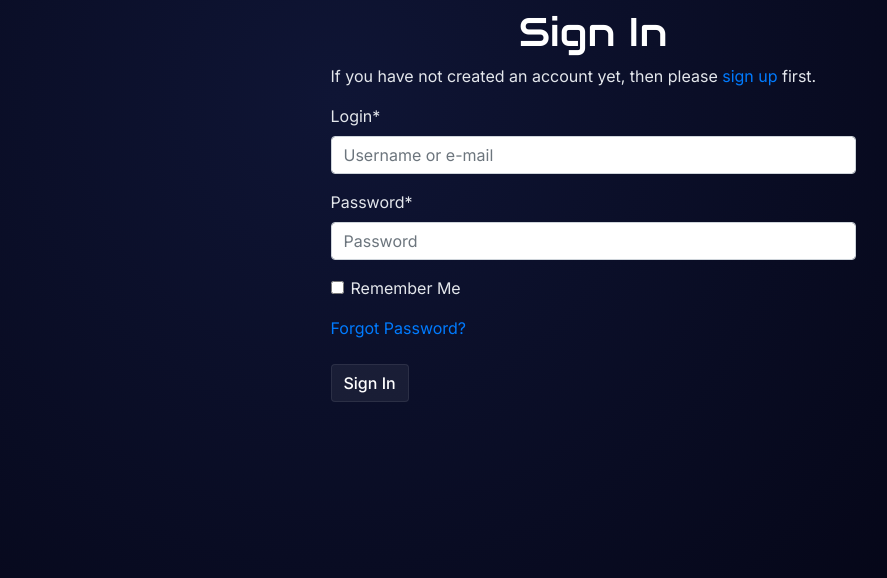
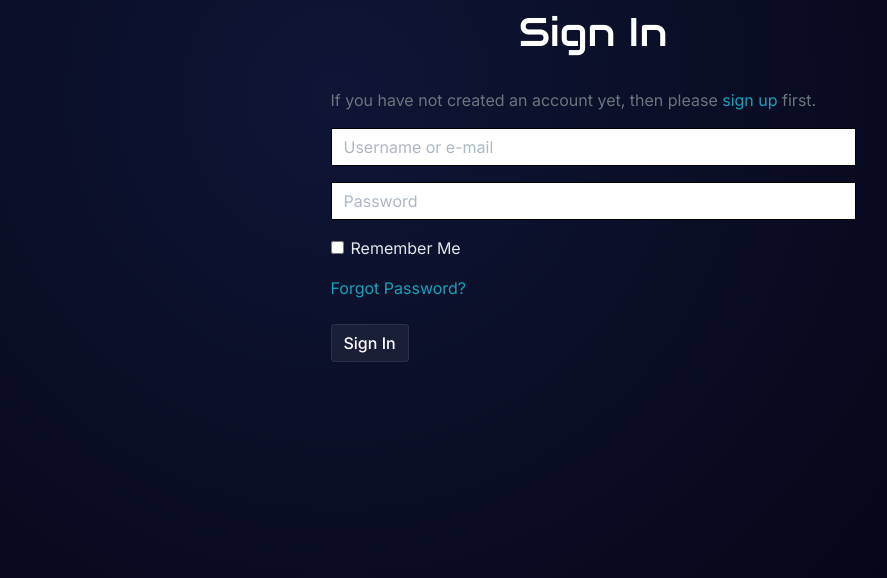
Before and after one commit to john-lohoba/Milestone-Project-4, a Django app: page /accounts/login/?next=/dashboard/backtests/ in a window 1280 px wide. Shown: the part 62-640 px from the top of the page, without its empty margins (47-934 px from the left). Run offline with Django 4.2, Linux system fonts and the light colour scheme; some libraries are stand-ins or nearby versions.

Commit message:
Style login forms

```diff
--- a/dashboard/templates/dashboard/backtest_detail.html
+++ b/dashboard/templates/dashboard/backtest_detail.html
@@ -8,7 +8,7 @@
 <div class="container">
     <div class="row">
         <div class="col">
-            <h1 class="dashboard-title">Backtest Result #{{ run.id }}</h1>
+            <h1 class="dashboard-title">Backtest Result</h1>
         </div>
     </div>
 </div>
--- a/static/css/base.css
+++ b/static/css/base.css
@@ -155,3 +155,53 @@ footer p{
   background-color: rgba(34, 211, 238, 0.15);
   color: #ffffff;
 }
+
+/* Custom Forms */
+
+.allauth-form-inner-content p {
+  margin-top: 1.5rem;
+  /* mt-4 */
+  color: #6c757d;
+}
+
+.allauth-form-inner-content input {
+  border-color: #000;
+  border-radius: 0;
+}
+
+.allauth-form-inner-content label:not([for='id_remember']) {
+  display: none;
+}
+
+.allauth-form-inner-content input::placeholder {
+  color: #aab7c4;
+}
+
+.allauth-form-inner-content input[type='submit'] {
+  display: inline-block;
+  font-weight: 400;
+  color: #fff;
+  text-align: center;
+  vertical-align: middle;
+  -webkit-user-select: none;
+  -moz-user-select: none;
+  -ms-user-select: none;
+  user-select: none;
+  background-color: #000;
+  border: 1px solid #000;
+  padding: .375rem .75rem;
+  font-size: 1rem;
+  line-height: 1.5;
+  border-radius: 0;
+
+}
+
+.allauth-form-inner-content input[type='submit']:hover {
+  color: #fff;
+  background-color: #222;
+  border-color: #222;
+}
+
+.allauth-form-inner-content a {
+  color: #17a2b8;
+}
--- a/tbo/settings.py
+++ b/tbo/settings.py
@@ -34,7 +34,7 @@ STRIPE_SECRET_KEY = os.environ.get("STRIPE_SECRET_KEY")
 STRIPE_WEBHOOK_SECRET = os.environ.get("STRIPE_WEBHOOK_SECRET")
 
 # SECURITY WARNING: don't run with debug turned on in production!
-DEBUG = True
+DEBUG = False
 
 ALLOWED_HOSTS = ["tbo-app-4663a8d1ae01.herokuapp.com", "127.0.0.1", "localhost"]
 DOMAIN = os.getenv("DOMAIN", "http://127.0.0.1:8000")
```
